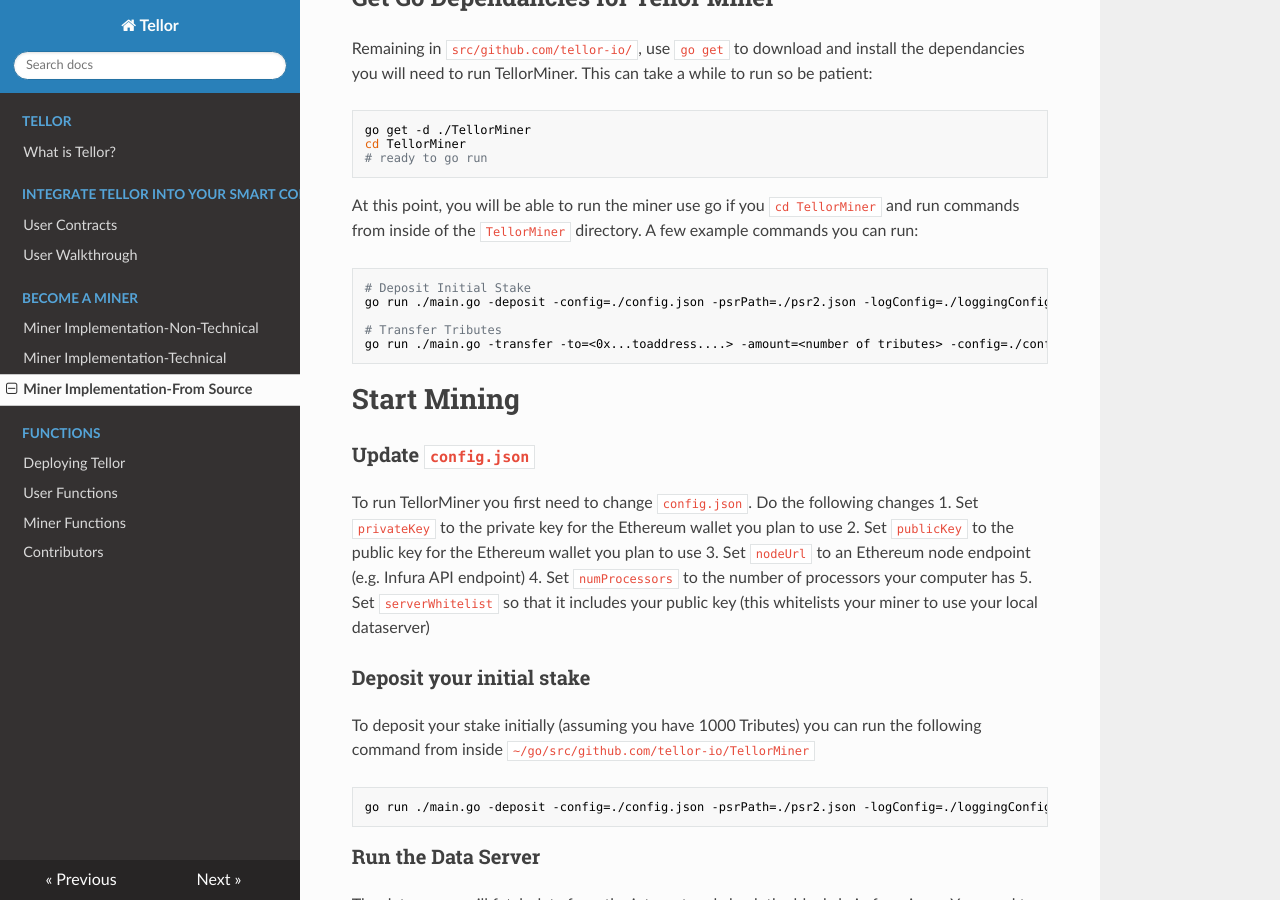
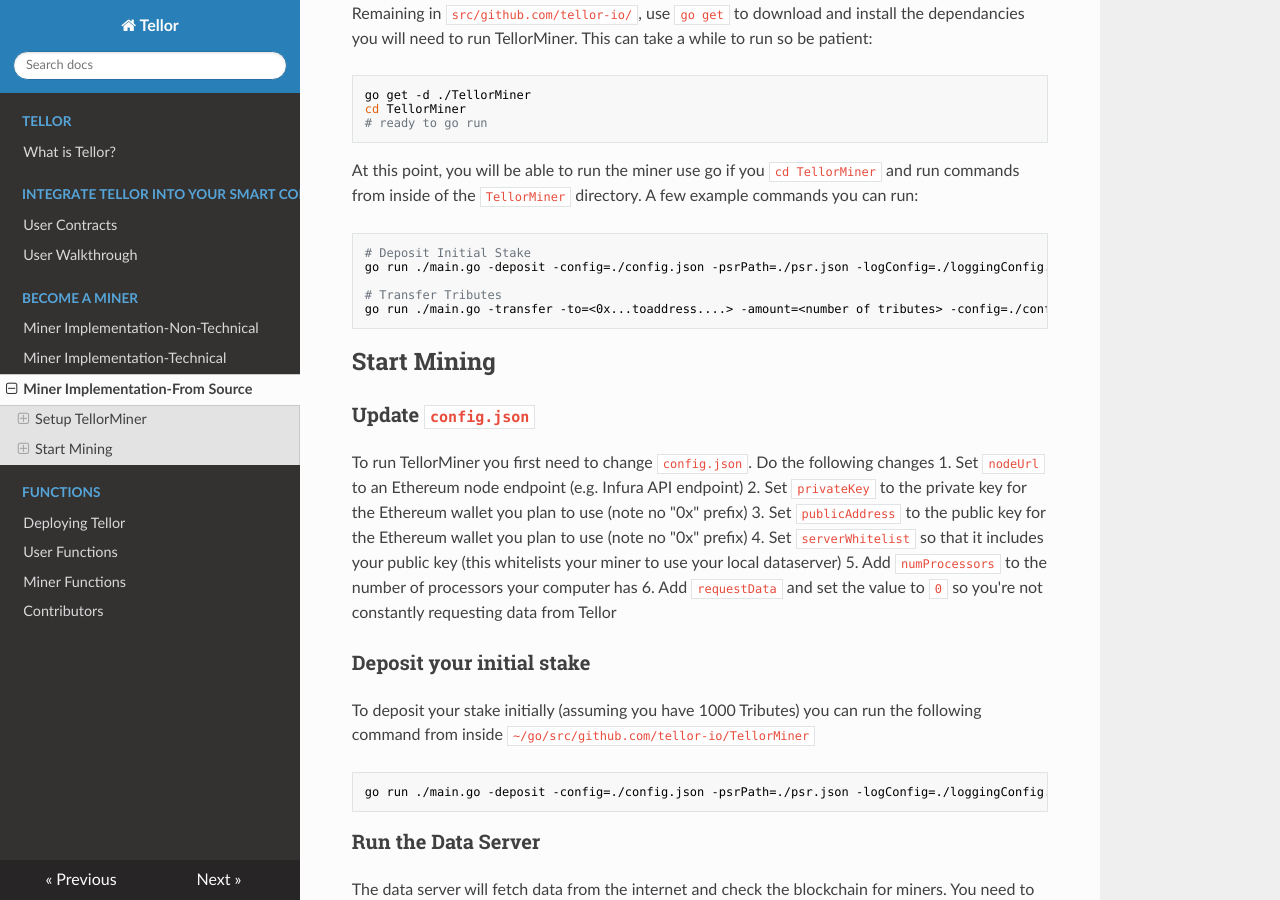
Before and after one commit to tellor-io/TellorDocumentation, an MkDocs documentation site: the page built from docs/MinerSetupFromSource.md, in a window 1280 px wide and 900 px high, scrolled down 1311 px. Built offline with MkDocs 1.6.1, drawn with Linux system fonts in a browser that asks for light colours; nearby versions of some CDN libraries; a script that is not in the unit is left out.

Commit message:
Fix psr2 and typos

````diff
--- a/docs/MinerSetupFromSource.md
+++ b/docs/MinerSetupFromSource.md
@@ -1,12 +1,12 @@
 # Run TellorMiner from Source
 These instructions are for installing and running TellorMiner from source on Linux. These have been tested on Ubuntu 18.04.
 
-# Setup TellorMiner
-## Install Build Essentials
+## Setup TellorMiner
+### Install Build Essentials
 ```
 apt-get install build-essential
 ```
-## Install Go
+### Install Go
 TellorMiner uses go so start by installing go:
 ```
 wget https://dl.google.com/go/go1.13.1.linux-amd64.tar.gz
@@ -19,7 +19,7 @@ EOT
 source ~/.profile
 ```
 
-## Setup Go Project Directory Structure
+### Setup Go Project Directory Structure
 You will need to create the following directory structure in the location where you wish to install TellorMiner.
 ```
 ---./bin/
@@ -39,14 +39,14 @@ mkdir pkg
 mkdir bin
 ```
 
-## Use Git to Download TellorMiner
+### Use Git to Download TellorMiner
 Navigate into `src/github.com/tellor-io/` and clone the TellorMiner:
 ```
 cd ~/go/src/github.com/tellor-io
 git clone https://github.com/tellor-io/TellorMiner
 ```
 
-## Get Go Dependancies for Tellor Miner
+### Get Go Dependancies for Tellor Miner
 Remaining in `src/github.com/tellor-io/`, use `go get` to download and install the dependancies you will need to run TellorMiner. This can take a while to run so be patient:
 ```
 go get -d ./TellorMiner
@@ -56,25 +56,26 @@ cd TellorMiner
 At this point, you will be able to run the miner use go if you `cd TellorMiner` and run commands from inside of the `TellorMiner` directory. A few example commands you can run:
 ```
 # Deposit Initial Stake
-go run ./main.go -deposit -config=./config.json -psrPath=./psr2.json -logConfig=./loggingConfig.json
+go run ./main.go -deposit -config=./config.json -psrPath=./psr.json -logConfig=./loggingConfig.json
 
 # Transfer Tributes
-go run ./main.go -transfer -to=<0x...toaddress....> -amount=<number of tributes> -config=./config.json -psrPath=./psr2.json -logConfig=./loggingConfig.json
+go run ./main.go -transfer -to=<0x...toaddress....> -amount=<number of tributes> -config=./config.json -psrPath=./psr.json -logConfig=./loggingConfig.json
 ```
 
-# Start Mining
+## Start Mining
 ### Update `config.json`
 To run TellorMiner you first need to change `config.json`. Do the following changes
-1. Set `privateKey` to the private key for the Ethereum wallet you plan to use
-2. Set `publicKey` to the public key for the Ethereum wallet you plan to use
-3. Set `nodeUrl` to an Ethereum node endpoint (e.g. Infura API endpoint)
-4. Set `numProcessors` to the number of processors your computer has
-5. Set `serverWhitelist` so that it includes your public key (this whitelists your miner to use your local dataserver)
+1. Set `nodeUrl` to an Ethereum node endpoint (e.g. Infura API endpoint)
+2. Set `privateKey` to the private key for the Ethereum wallet you plan to use (note no "0x" prefix)
+3. Set `publicAddress` to the public key for the Ethereum wallet you plan to use (note no "0x" prefix)
+4. Set `serverWhitelist` so that it includes your public key (this whitelists your miner to use your local dataserver)
+5. Add `numProcessors` to the number of processors your computer has
+6. Add `requestData` and set the value to `0` so you're not constantly requesting data from Tellor
 
 ### Deposit your initial stake
 To deposit your stake initially (assuming you have 1000 Tributes) you can run the following command from inside `~/go/src/github.com/tellor-io/TellorMiner`
 ```
-go run ./main.go -deposit -config=./config.json -psrPath=./psr2.json -logConfig=./loggingConfig.json
+go run ./main.go -deposit -config=./config.json -psrPath=./psr.json -logConfig=./loggingConfig.json
 ```
 
 ### Run the Data Server
````
